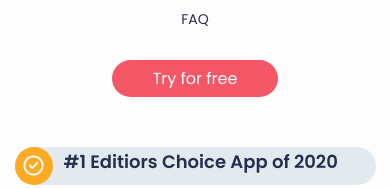
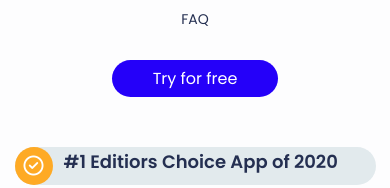
Before and after one commit to mamun8920/Class-18, a plain HTML site: page index.html in a window 390 px wide. In both pictures the pointer is over the link 194 px from the left and 277 px from the top of the page. Shown: the part 199-387 px from the top of the page. Drawn offline with nearby package versions, Linux system fonts and the light colour scheme.

Commit message:
Full Responsive

```diff
--- a/style.css
+++ b/style.css
@@ -96,8 +96,8 @@ nav.primary-menu ul li a {
 }
 
 .app-primary-button:hover {
-    /* background-color: var(--app-hover-color); */
-    background: linear-gradient (#14ffe9, #ffeb3b, #ff00e0);
+    background-color: var(--app-hover-color);
+    /* background: linear-gradient (#14ffe9, #ffeb3b, #ff00e0); */
 
 }
 
```
